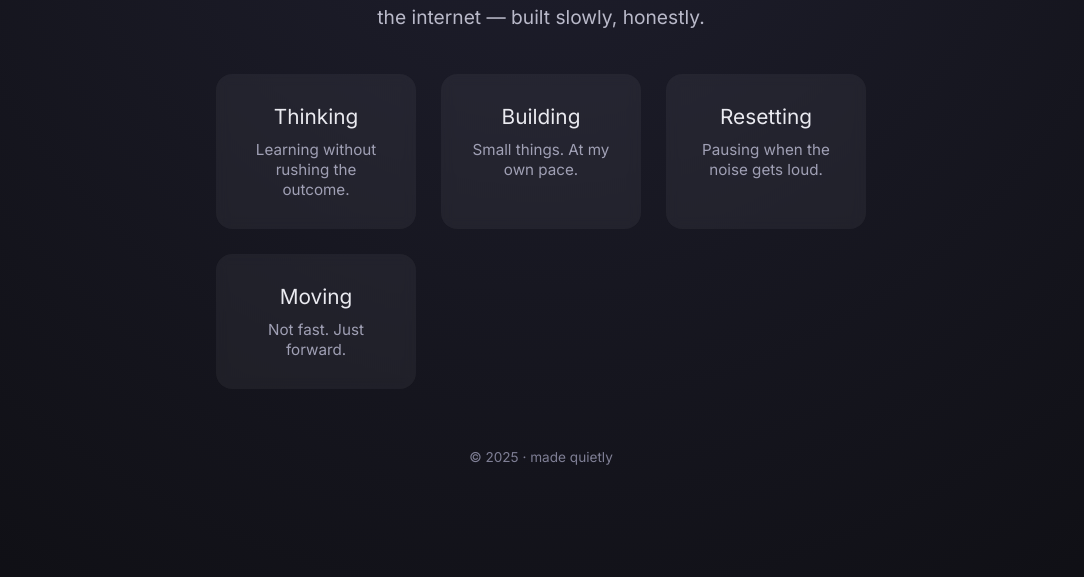
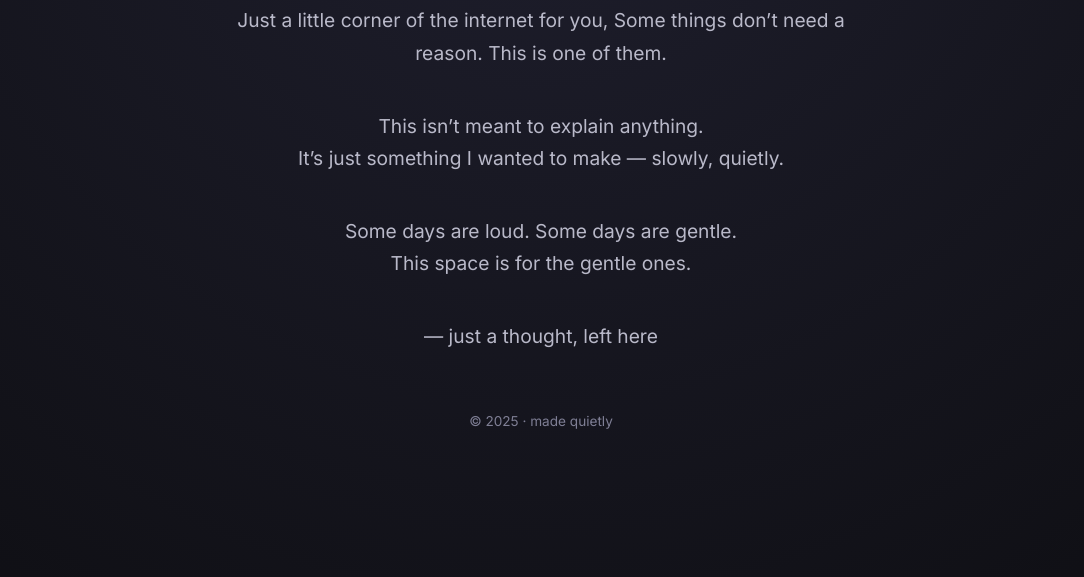
Before and after one commit to sanskarparihar/kinjalkrajpurohit, a plain HTML site: page index.html in a window 1280 px wide. Shown: the part 223-800 px from the top of the page, without its empty margins (99-1183 px from the left). Drawn offline with Linux system fonts and the light colour scheme.

Commit message:
Revise index.html with new content and title
Updated the content and title of the webpage.

```diff
--- a/index.html
+++ b/index.html
@@ -3,7 +3,7 @@
 <head>
   <meta charset="UTF-8" />
   <meta name="viewport" content="width=device-width, initial-scale=1.0" />
-  <title>Just a Space</title>
+  <title>Kinjalk Rajpurohit</title>
   <link href="https://fonts.googleapis.com/css2?family=Inter:wght@300;400;600&display=swap" rel="stylesheet">
   <style>
     * { box-sizing: border-box; margin: 0; padding: 0; }
@@ -76,28 +76,25 @@
   <div class="container">
     <h1>Just a space.</h1>
     <p>
-      This isn’t a portfolio. Not a brand. Not a resume.
-      Just a quiet corner on the internet — built slowly, honestly.
+      Just a little corner of the internet for you, Some things don’t need a reason. This is one of them.
     </p>
 
-    <div class="blocks">
-      <div class="block">
-        <h3>Thinking</h3>
-        <span>Learning without rushing the outcome.</span>
-      </div>
-      <div class="block">
-        <h3>Building</h3>
-        <span>Small things. At my own pace.</span>
-      </div>
-      <div class="block">
-        <h3>Resetting</h3>
-        <span>Pausing when the noise gets loud.</span>
-      </div>
-      <div class="block">
-        <h3>Moving</h3>
-        <span>Not fast. Just forward.</span>
-      </div>
-    </div>
+<div class="note">
+  <p>
+    This isn’t meant to explain anything. <br>
+    It’s just something I wanted to make — slowly, quietly.
+  </p>
+
+  <p>
+    Some days are loud. Some days are gentle. <br>
+    This space is for the gentle ones.
+  </p>
+
+  <p class="signature">
+    — just a thought, left here
+  </p>
+</div>
+
 
     <footer>
       © 2025 · made quietly
```
